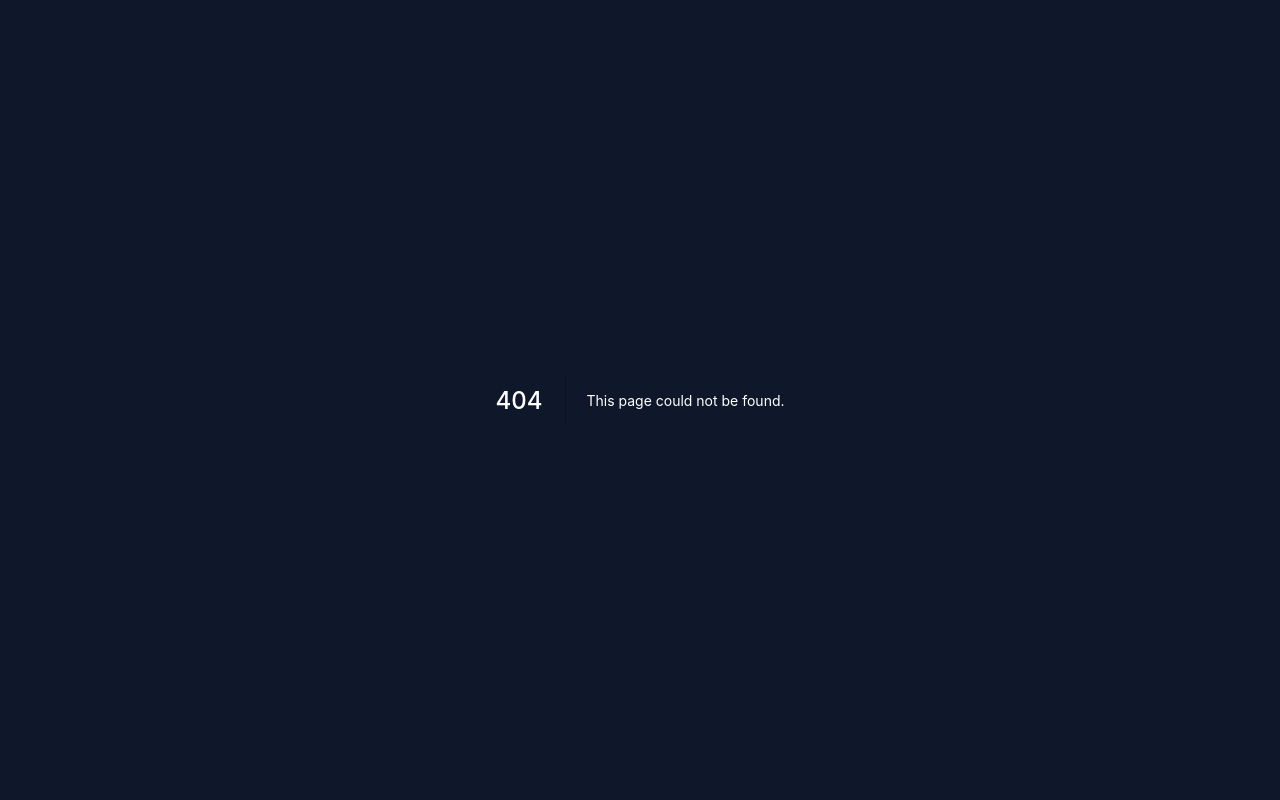
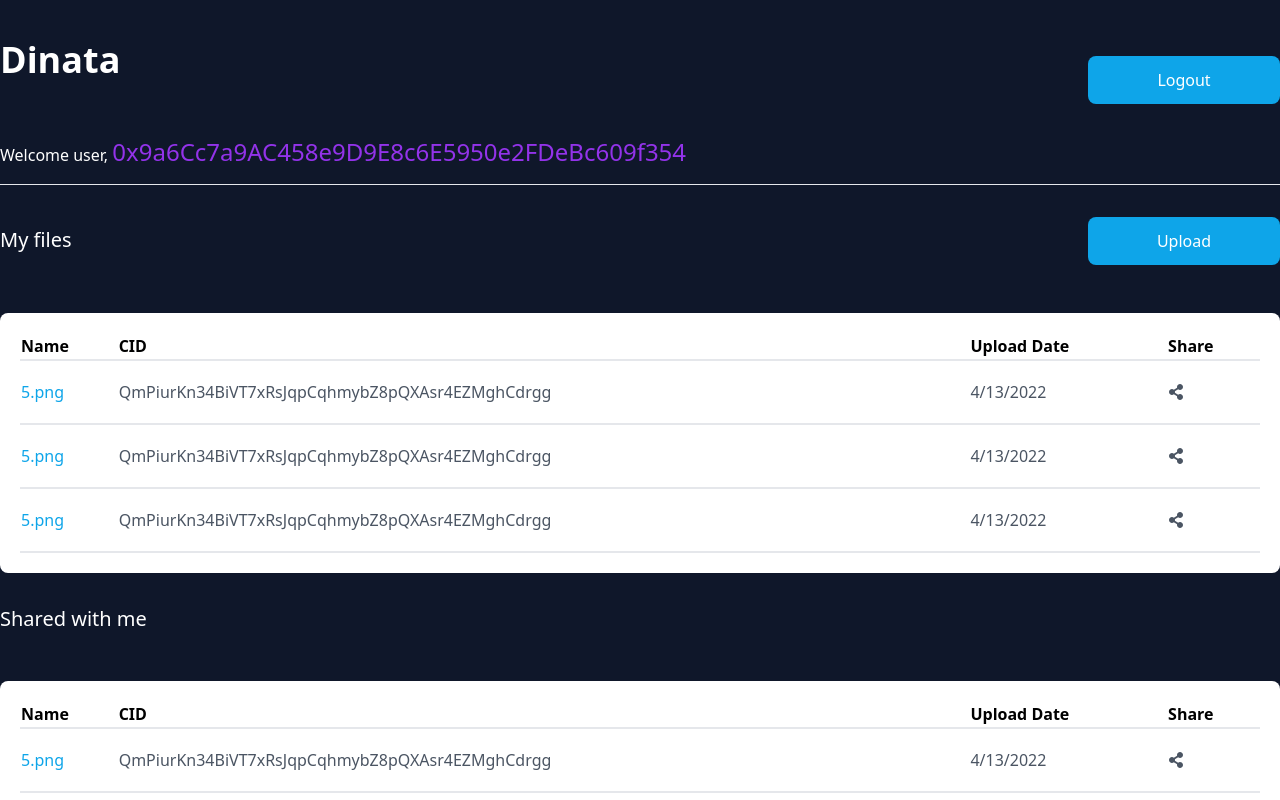
Before and after one commit to nkemjikaobi/decentralised-file-storage, a Next.js app: page /dashboard in a window 1280 px wide. Before the commit this address had no page. Shown: the top 800 px of the page. Built offline with nearby package versions, Linux system fonts and the light colour scheme.

Commit message:
Modals, file listing

```diff
--- /dev/null
+++ b/components/FileList.tsx
@@ -0,0 +1,95 @@
+import Link from 'next/link';
+import React, { useState } from 'react';
+import { FaShareAlt } from 'react-icons/fa';
+
+const FileList = ({ title, hasUpload }: any) => {
+    const [addModal, setAddModal] = useState<boolean>(false);
+	return (
+		<div className='my-8'>
+			<div className='flex justify-between items-baseline'>
+				<h4 className='text-xl'>{title}</h4>
+				{hasUpload && (
+					<label className='h-full cursor-pointer bg-sky-500 flex text-white justify-center items-center  w-48   px-5 py-3 text-base rounded-lg hover:bg-sky-900'>
+						<input
+							className='bg-gray-200 hidden p-5 border border-gray-300 rounded-md w-2/3 focus:border-black focus:outline-black'
+							type='file'
+							//onChange={e => handleImage(e)}
+						/>
+						Upload
+					</label>
+				)}
+			</div>
+
+			<div className='bg-white text-black rounded-lg'>
+				<div className='mt-12 p-5'>
+					{/* <table className='table-auto w-full border-separate my-table-spacing'> */}
+					<table className='table-auto w-full'>
+						<thead>
+							<tr className='border-b-2 text-left'>
+								<th>Name</th>
+								<th>CID</th>
+								<th>Upload Date</th>
+								<th>Share</th>
+							</tr>
+						</thead>
+						<tbody>
+							<tr className='border-b-2 h-16 hover:bg-gray-200 text-gray-600'>
+								<td className=''>
+									<Link href='#'>
+										<a href='#' className='text-sky-500'>
+											5.png
+										</a>
+									</Link>
+								</td>
+								<td>QmPiurKn34BiVT7xRsJqpCqhmybZ8pQXAsr4EZMghCdrgg</td>
+								<td>4/13/2022</td>
+								<td className='cursor-pointer'>
+									<FaShareAlt />
+								</td>
+							</tr>
+							<tr className='border-b-2 h-16 hover:bg-gray-200 text-gray-600'>
+								<td>
+									<Link href='#'>
+										<a href='#' className='text-sky-500'>
+											5.png
+										</a>
+									</Link>
+								</td>
+								<td>QmPiurKn34BiVT7xRsJqpCqhmybZ8pQXAsr4EZMghCdrgg</td>
+								<td>4/13/2022</td>
+								<td className='cursor-pointer'>
+									<FaShareAlt />
+								</td>
+							</tr>
+							<tr className='border-b-2 h-16 hover:bg-gray-200 text-gray-600'>
+								<td>
+									<Link href='#'>
+										<a href='#' className='text-sky-500'>
+											5.png
+										</a>
+									</Link>
+								</td>
+								<td>QmPiurKn34BiVT7xRsJqpCqhmybZ8pQXAsr4EZMghCdrgg</td>
+								<td>4/13/2022</td>
+								<td className='cursor-pointer'>
+									<FaShareAlt />
+								</td>
+							</tr>
+						</tbody>
+					</table>
+				</div>
+			</div>
+			{addModal && (
+				<div className='absolute top-1/4 left-1/4 ml-64'>
+					<AddAdminModal setAddModal={setAddModal} />
+				</div>
+			)}
+		</div>
+	);
+};
+
+FileList.defaultProps = {
+	hasUpload: true,
+};
+
+export default FileList;
--- /dev/null
+++ b/components/modals/UploadFileModal.tsx
@@ -0,0 +1,36 @@
+import React from 'react';
+
+const UploadFileModal = ({ setUploadFile }: any) => {
+
+	return (
+		<>
+			<div className='text-white bg-zinc-600 rounded-lg p-10'>
+				<div className='mb-4'>
+					<label className='block font-bold text-base mb-2' htmlFor=''>
+						Name
+					</label>
+					<input
+						type='text'
+						className='bg-zinc-900 text-white rounded-lg p-5 border border-stone-400'
+						placeholder='address of the wallet'
+						// value={userAddress}
+						// onChange={e => setAddress(e.target.value)}
+					/>
+				</div>
+			</div>
+			<div className='mt-8 flex  flex-col items-center justify-between'>
+				<button className='bg-blue-700 text-white flex items-center justify-center rounded-lg p-5 mt-4 w-full mb-4'>
+					Add
+				</button>
+				<button
+					className='bg-black flex items-center justify-center rounded-lg p-5 w-full'
+					onClick={() => setUploadFile(false)}
+				>
+					Back
+				</button>
+			</div>
+		</>
+	);
+};
+
+export default UploadFileModal;
--- a/package.json
+++ b/package.json
@@ -11,7 +11,9 @@
   "dependencies": {
     "next": "12.1.5",
     "react": "18.0.0",
-    "react-dom": "18.0.0"
+    "react-dom": "18.0.0",
+    "react-hot-toast": "^2.2.0",
+    "react-icons": "^4.3.1"
   },
   "devDependencies": {
     "@types/node": "17.0.23",
--- /dev/null
+++ b/pages/dashboard.tsx
@@ -0,0 +1,37 @@
+import type { NextPage } from 'next';
+import Head from 'next/head';
+import FileList from '../components/FileList';
+
+const Dashboard: NextPage = () => {
+	return (
+		<div>
+			<Head>
+				<title>Dashboard</title>
+				<meta name='description' content='Generated by create next app' />
+				<link rel='icon' href='/favicon.ico' />
+			</Head>
+
+			<main className='container mt-4'>
+				<nav className='flex justify-between items-center'>
+					<h2 className='text-4xl font-bold text-center'>Dinata</h2>
+					<button className='flex justify-center items-center mt-10 bg-sky-500 w-48 px-5 py-3 text-base rounded-lg hover:bg-sky-900'>
+						Logout
+					</button>
+				</nav>
+				<section className='mt-8'>
+					<h4 className='text-base mb-4'>
+						Welcome user,{' '}
+						<span className='text-2xl text-purple-600'>
+							0x9a6Cc7a9AC458e9D9E8c6E5950e2FDeBc609f354
+						</span>
+					</h4>
+					<hr />
+					<FileList title='My files' />
+					<FileList title='Shared with me' hasUpload={false} />
+				</section>
+			</main>
+		</div>
+	);
+};
+
+export default Dashboard;
--- a/styles/globals.css
+++ b/styles/globals.css
@@ -1,3 +1,9 @@
 @tailwind base;
 @tailwind components;
 @tailwind utilities;
+
+@layer components {
+  .my-table-spacing {
+    border-spacing: theme("spacing.5");
+  }
+}
```
Also changed, not shown: 1 other file (tests, documents, lock files or other folders).
